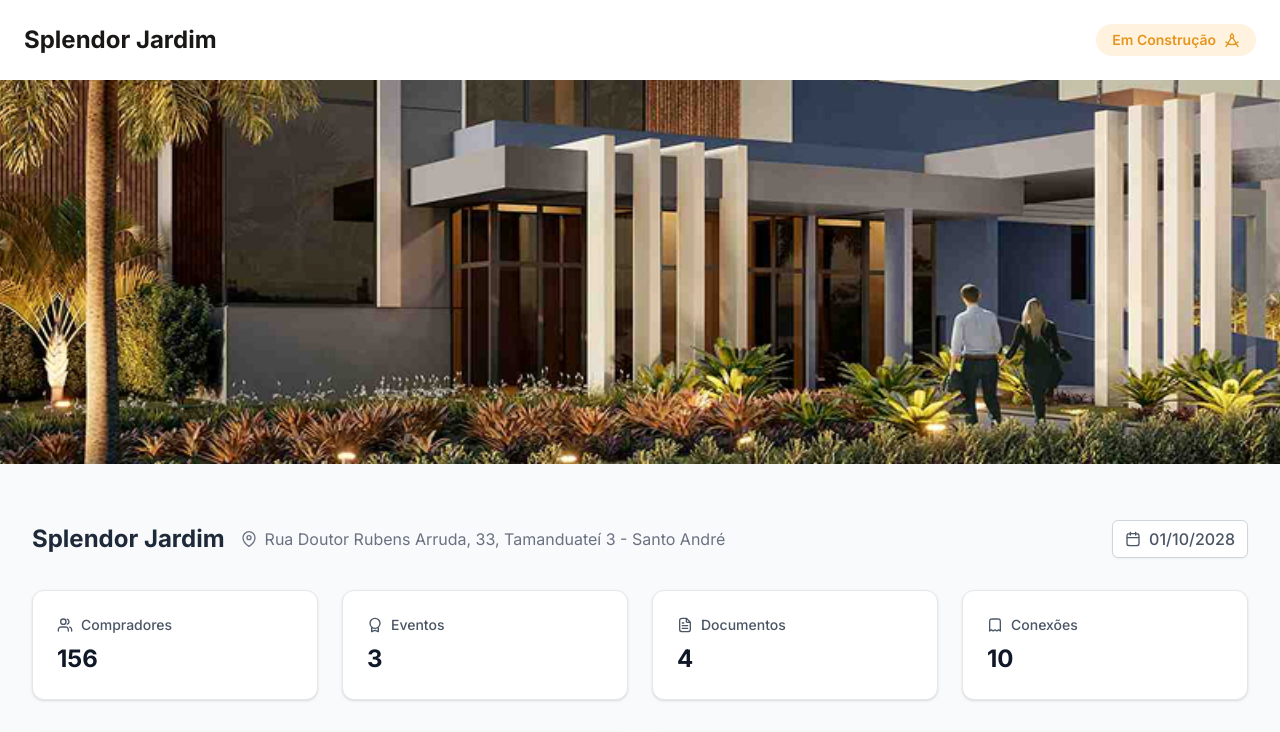
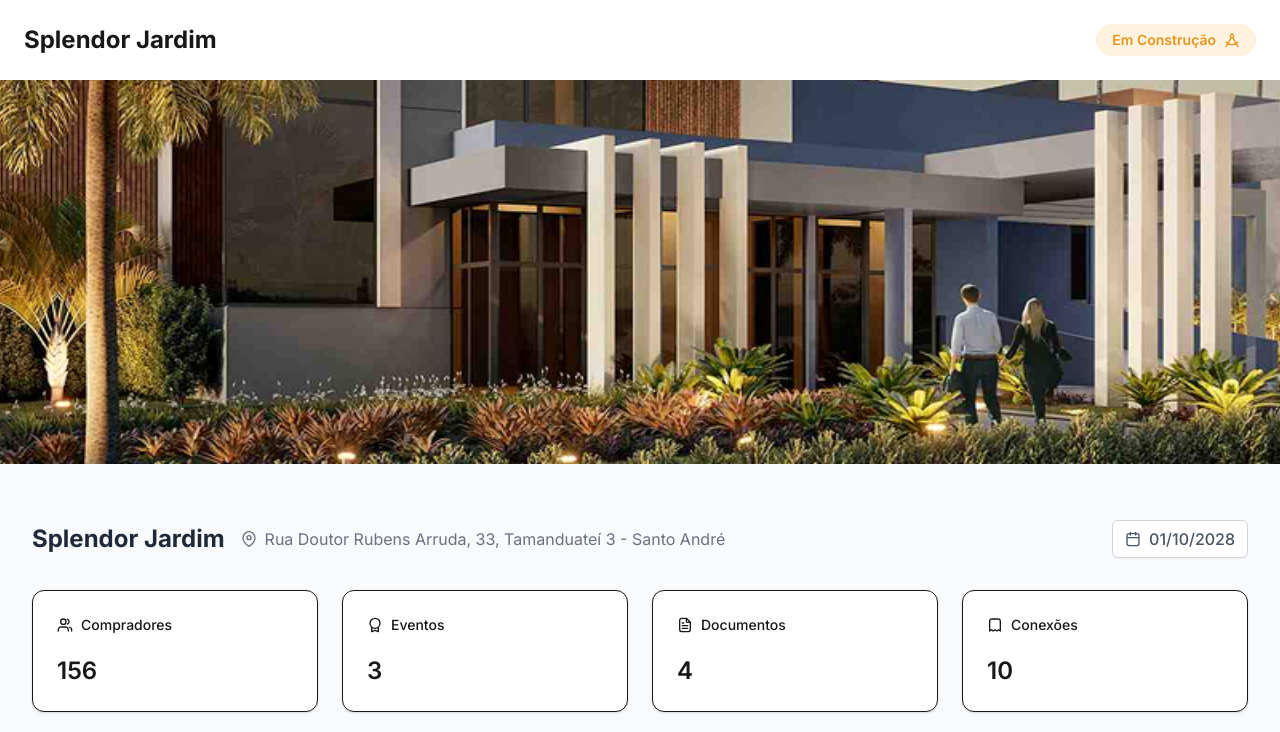
Before and after one commit to thuansilva/desafio-contrutora-patriani, a Next.js app: page / in a window 1280 px wide. Shown: the top 732 px of the page. Built offline with nearby package versions, Linux system fonts and the light colour scheme.

Commit message:
fix: Atualiza estilos do componente StatCard para melhorar a apresentação visual

```diff
--- a/src/app/components/stateCard.tsx
+++ b/src/app/components/stateCard.tsx
@@ -7,13 +7,13 @@ interface StatCardProps {
 }
 
 const StatCard: FC<StatCardProps> = ({ icon: Icon, title, value }) => (
-  <div className="bg-white p-6 rounded-xl border border-gray-200 shadow-sm">
-    <div className="flex items-center text-gray-600 space-x-2">
+  <div className=" flex flex-col gap-3 bg-white shadow-sm p-6 rounded-xl border border-gray-light shadow-card-shadow">
+    <div className="flex items-center text-gray-medium-dark font-medium space-x-2">
       <Icon className="w-4 h-4" />
       <h3 className="text-sm font-medium">{title}</h3>
     </div>
-    <p className="mt-2 text-2xl font-bold text-gray-900">{value}</p>
+
+    <p className="mt-2 text-2xl font-semibold text-gray-dark">{value}</p>
   </div>
 );
-
 export default StatCard;
```
